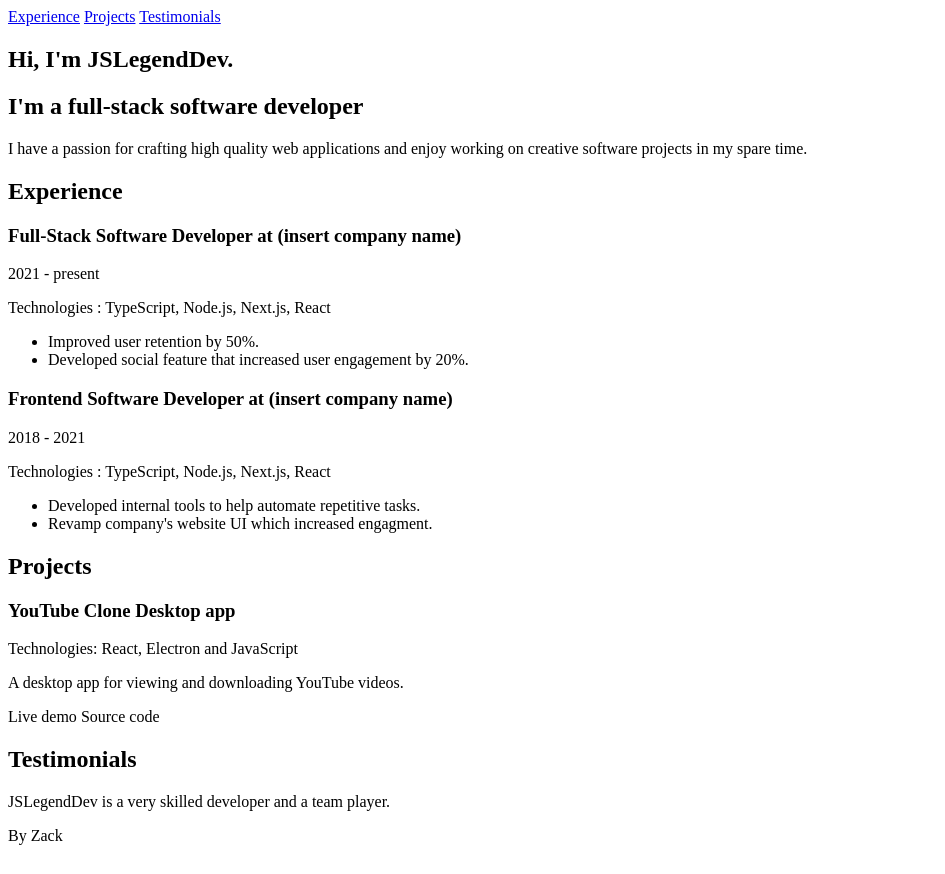
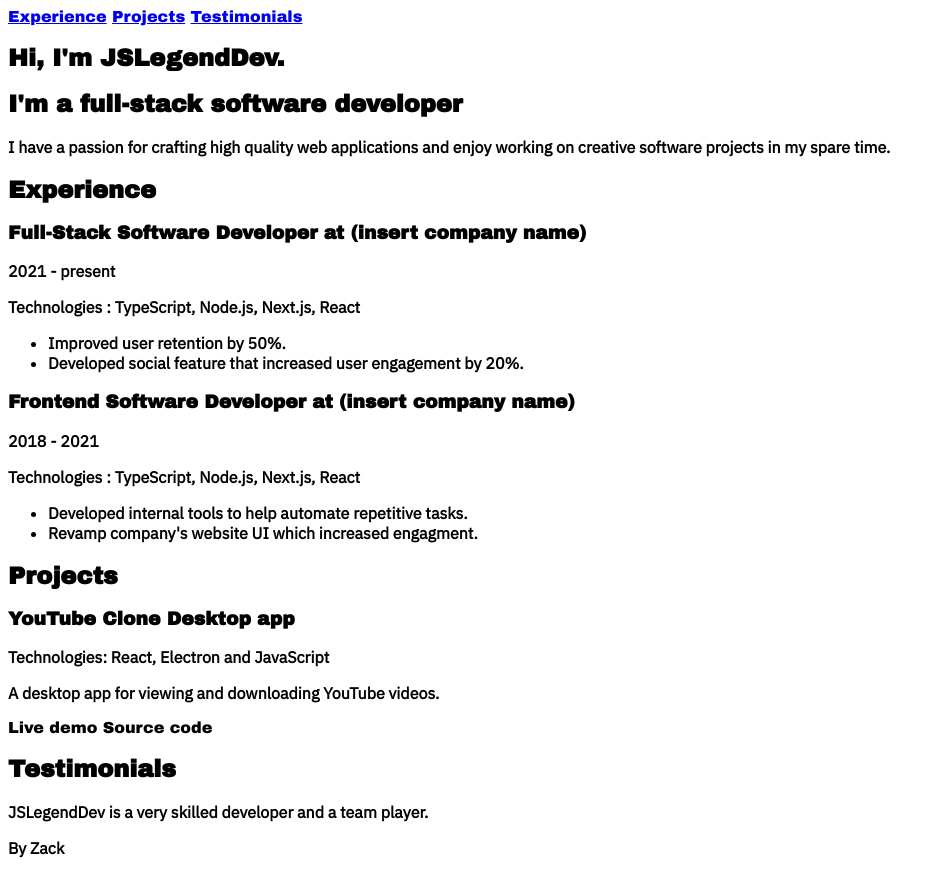
Before and after one commit to JSLegendDev/3D-Dev-Portfolio-Website, a plain HTML site: page index.html in a window 1280 px wide. Shown: the whole page, without its empty margins (0-945 px from the left). Drawn offline with Linux system fonts and the light colour scheme.

Commit message:
added fonts from google fonts

```diff
--- a/index.html
+++ b/index.html
@@ -3,6 +3,7 @@
 <head>
     <meta charset="UTF-8">
     <meta name="viewport" content="width=device-width, initial-scale=1.0">
+    <link rel="stylesheet" href="style.css">
     <title>JSLegendDev</title>
 </head>
 <body>
--- /dev/null
+++ b/style.css
@@ -0,0 +1,18 @@
+@font-face {
+    font-family: ArchivoBlack;
+    src: url(fonts/ArchivoBlack-Regular.ttf);
+}
+
+@font-face {
+    font-family: IBMPlexSans;
+    src: url(fonts/IBMPlexSans-Regular.ttf);
+}
+
+body {
+    font-family: ArchivoBlack;
+}
+
+p, ul {
+    font-family: IBMPlexSans;
+    font-weight: bolder;
+}
```
Also changed, not shown: fonts/ArchivoBlack-Regular.ttf (added), fonts/IBMPlexSans-Regular.ttf (added).
